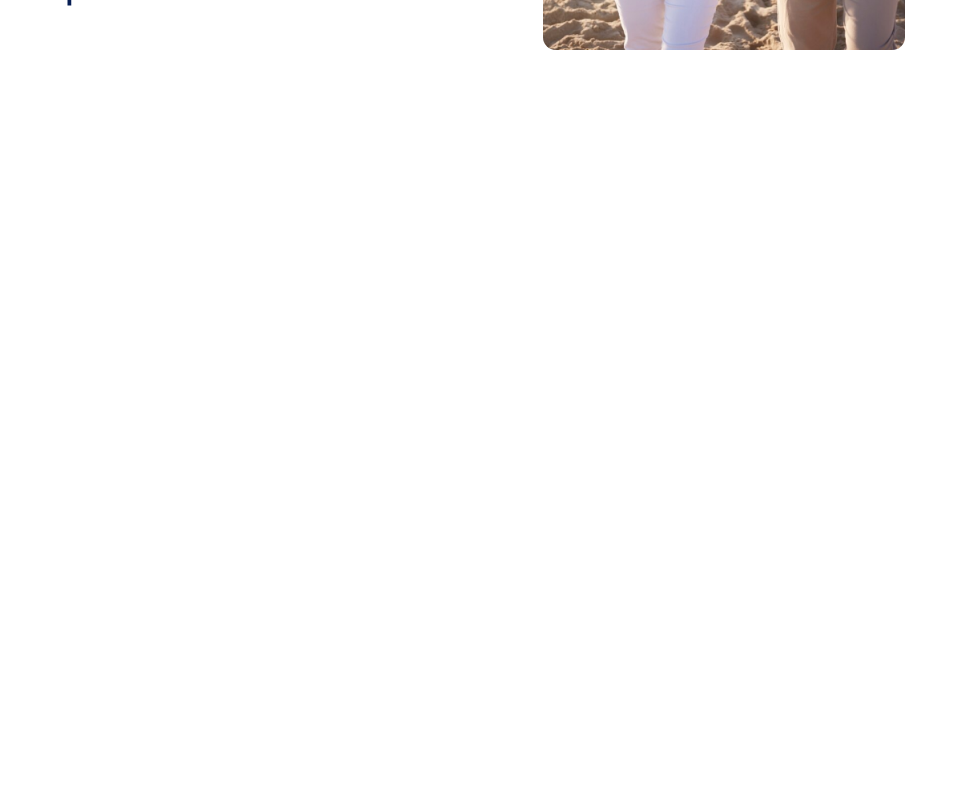
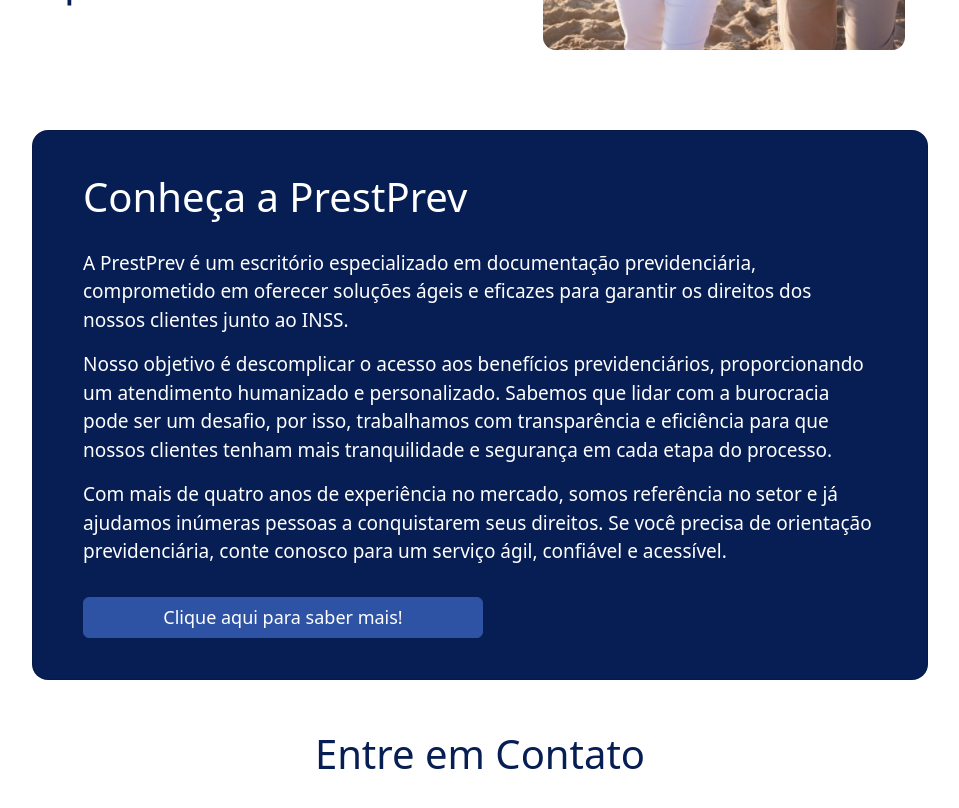
Before and after one commit to LZanardii/lp-prestprev, a React (Vite) app: page / in a window 1280 px wide. Shown: the part 980-1788 px from the top of the page, without its empty margins (160-1119 px from the left). Before the commit the page ends 1110 px from the top, so only its background shows below. Built offline with nearby package versions, Linux system fonts and the light colour scheme.

Commit message:
feat: sessao sobre

```diff
--- a/src/components/Header/index.tsx
+++ b/src/components/Cabecalho/index.tsx
@@ -4,7 +4,7 @@
 import imgLogo from "../../assets/prestprev-logo-fundo-azul.png"
 import "./style.css"
 
-const Header = () => {
+const Cabecalho = () => {
   return (
     <div className="header">
       <div className="desktop">
@@ -52,4 +52,4 @@
   )
 }
 
-export default Header;
+export default Cabecalho;
--- /dev/null
+++ b/src/components/Contato/index.tsx
@@ -0,0 +1,11 @@
+import "./style.css"
+
+const Contato = () => {
+  return (
+    <div className="contato">
+      <h1>Entre em Contato</h1>
+    </div>
+  )
+}
+
+export default Contato;
--- /dev/null
+++ b/src/components/Contato/style.css
@@ -0,0 +1,12 @@
+.contato {
+    width: 100%;
+    height: 500px;
+    display: flex;
+    justify-content: center;
+
+    margin-top: 50px;
+
+    >h1{
+        color: #071E54;
+    }
+}
--- a/src/components/FirstSection/index.tsx
+++ b/src/components/PrimeiraSessao/index.tsx
@@ -1,10 +1,10 @@
 import { Button, Form } from "react-bootstrap";
-import Header from "../Header"
+import Cabecalho from "../Cabecalho"
 import "./style.css"
 import { useState } from "react";
 import imgBackground from "../../assets/first-section-background.png"
 
-const FirstSection = () => {
+const PrimeiraSessao = () => {
 
   const [inputPergunta, setInputPergunta] = useState<string>("");
 
@@ -18,9 +18,9 @@
   };
 
   return (
-    <div className='fistSection'>
+    <div className='primeiraSessao'>
       <div className="content">
-        <Header/>
+        <Cabecalho/>
         <div className="titleContent">
           <div className="title">
             <h1>
@@ -44,4 +44,4 @@
   )
 }
 
-export default FirstSection;
+export default PrimeiraSessao;
--- a/src/components/FirstSection/style.css
+++ b/src/components/PrimeiraSessao/style.css
@@ -1,4 +1,4 @@
-.fistSection {
+.primeiraSessao {
   position: relative;
 
   .content{
--- /dev/null
+++ b/src/components/Sobre/index.tsx
@@ -0,0 +1,74 @@
+import { Button, Modal } from "react-bootstrap";
+import imgProfile from "../../assets/matheus_krause.jpg"
+import "./style.css"
+import { useState } from "react";
+
+const Sobre = () => {
+  const [show, setShow] = useState(false);
+
+  const handleClose = () => setShow(false);
+  const handleShow = () => setShow(true);
+
+  const tituloSessao = (
+    <h1>Conheça a PrestPrev</h1>
+  )
+
+  const paragrafoSobre = (
+    <>
+      <p>
+        A PrestPrev é um escritório especializado em documentação previdenciária, comprometido em oferecer soluções ágeis e eficazes para garantir os direitos dos nossos clientes junto ao INSS.
+      </p>
+      <p>
+        Nosso objetivo é descomplicar o acesso aos benefícios previdenciários, proporcionando um atendimento humanizado e personalizado. Sabemos que lidar com a burocracia pode ser um desafio, por isso, trabalhamos com transparência e eficiência para que nossos clientes tenham mais tranquilidade e segurança em cada etapa do processo.
+      </p>
+      <p>
+        Com mais de quatro anos de experiência no mercado, somos referência no setor e já ajudamos inúmeras pessoas a conquistarem seus direitos. Se você precisa de orientação previdenciária, conte conosco para um serviço ágil, confiável e acessível.
+      </p>
+    </>
+  )
+
+  const buttonModal = (
+    <Button className="buttonSaberMais" onClick={handleShow}>
+      Clique aqui para saber mais!
+    </Button>
+  )
+
+  return (
+    <div className="sobre">
+      <div className="card">
+        <div className="text">
+          {tituloSessao}
+          {paragrafoSobre}
+          {buttonModal}
+        </div>
+        <div className="textMobile">
+          {tituloSessao}
+          {paragrafoSobre}
+          {buttonModal}
+        </div>
+      </div>
+      <Modal show={show} size="lg" onHide={handleClose}>
+        <Modal.Header closeButton>
+          <Modal.Title>Sobre nós</Modal.Title>
+        </Modal.Header>
+        <Modal.Body>
+          <img className="imagem" src={imgProfile}/>
+          <p>
+            Meu nome é <b>Matheus Krause da Silva</b>, sou empresário e fundador da <b>PrestPrev</b>, escritório especializado em documentação previdenciária.
+          </p>
+          <p>
+            Com mais de quatro anos de experiência no mercado, dedico minha trajetória profissional a ajudar pessoas a garantirem seus direitos perante o INSS.
+          </p>
+          <p>
+            Atualmente, estou no último semestre do curso de Direito, o que me permite unir conhecimento jurídico e prática documental para oferecer um atendimento preciso e eficiente. Meu compromisso é auxiliar clientes em processos de aposentadoria, amparo ao deficiente e ao idoso, auxílio-doença, auxílio-reclusão e auxílio-maternidade, sempre com transparência e dedicação.
+          </p>
+          <p>
+            Se você precisa de orientação para garantir seu benefício previdenciário, conte comigo e com minha equipe para tornar esse processo mais simples e seguro.
+          </p>
+        </Modal.Body>
+      </Modal>
+    </div>
+  )
+}
+
+export default Sobre;
--- /dev/null
+++ b/src/components/Sobre/style.css
@@ -0,0 +1,131 @@
+.sobre {
+    width: 100%;
+    display: flex;
+    justify-content: center;
+
+    .card{
+        border-radius: 1rem;
+        width: 70%;
+        height: 550px;
+        display: flex;
+        justify-content: center;
+        background-color: #071E54;
+
+        padding: 50px;
+
+        @media(max-width: 1200px){
+            width: 90%;
+        }
+
+        @media(max-width: 880px){
+            width: 100%;
+            border-radius: 0px;
+        }
+
+        @media(max-width: 730px){
+            height: 590px;
+            padding: 20px 0px;
+
+            @media(max-width: 600px){
+                height: 650px;
+            }
+            @media(max-width: 380px){
+                height: 720px;
+            }
+            @media(max-width: 340px){
+                height: 770px;
+            }
+            @media(max-width: 320px){
+                height: 600px;
+            }
+
+            .text{
+                display: none !important;
+            }
+
+            .textMobile{
+                display: flex!important;
+                flex-direction: column;
+                padding: 0px 35px;
+                >h1{
+                    color: #ffffff;
+                    font-size: 40px;
+                    padding-bottom: 10px;
+                    @media(max-width: 500px){
+                        font-size: 35px;
+                    }
+                    @media(max-width: 460px){
+                        font-size: 27px;
+                    }
+                    @media(max-width: 320px){
+                        font-size: 22px;
+                    }
+                }
+                >p{
+                    color: #ffffff;
+                    @media(max-width: 460px){
+                        font-size: 15px;
+                    }
+                    @media(max-width: 320px){
+                        font-size: 12px;
+                    }
+                }
+            }
+        }
+
+        .textMobile{
+            display: none;
+        }
+
+        .text{
+            display: flex;
+            flex-direction: column;
+            >h1{
+                color: #ffffff;
+                padding-bottom: 20px;
+                font-size: 40px;
+                @media(max-width: 940px){
+                    font-size: 35px;
+                }
+            }
+            >p{
+                color: #ffffff;
+                font-size: 19px;
+                @media(max-width: 940px){
+                    font-size: 17px;
+                }
+            }
+        }
+
+        .buttonSaberMais {
+            background-color: #2E53A4;
+            border-color: #2E53A4;
+            width: 400px;
+            margin-top: 15px;
+            font-size: 18px;
+
+            @media(max-width: 880px){
+                width: 250px;
+            }
+
+            @media(max-width: 350px){
+                width: 210px;
+                font-size: 12px;
+            }
+        }
+    }
+}
+
+div>div>div.modal-body{
+    display: flex;
+    flex-direction: column;
+    justify-content: center;
+    align-items: center;
+    .imagem{
+        height: 250px !important;
+        width: 200px;
+        margin-top: 30px;
+        margin-bottom: 40px;
+        border-radius: 1rem;
+    }
+}
--- a/src/pages/Home/index.tsx
+++ b/src/pages/Home/index.tsx
@@ -1,11 +1,15 @@
-import FirstSection from "src/components/FirstSection"
+import Contato from "src/components/Contato";
+import PrimeiraSessao from "src/components/PrimeiraSessao"
 import Servicos from "src/components/Servicos";
+import Sobre from "src/components/Sobre";
 
 const Home = () => {
   return (
     <>
-      <FirstSection></FirstSection>
+      <PrimeiraSessao></PrimeiraSessao>
       <Servicos></Servicos>
+      <Sobre></Sobre>
+      <Contato></Contato>
     </>
   )
 }
```
Also changed, not shown: src/assets/matheus_krause.jpg (added), src/components/Cabecalho/style.css (renamed from src/components/Header/style.css).
